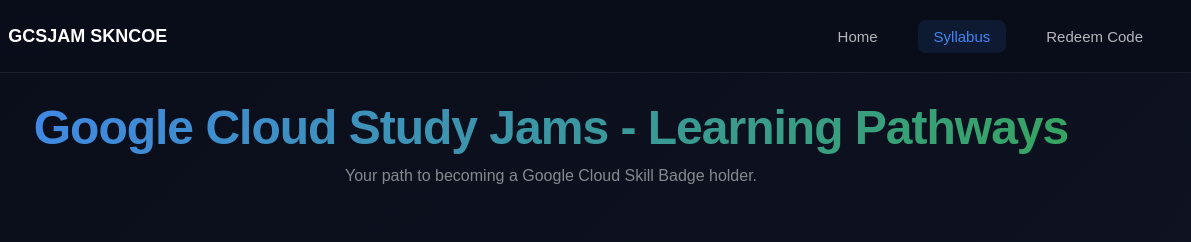
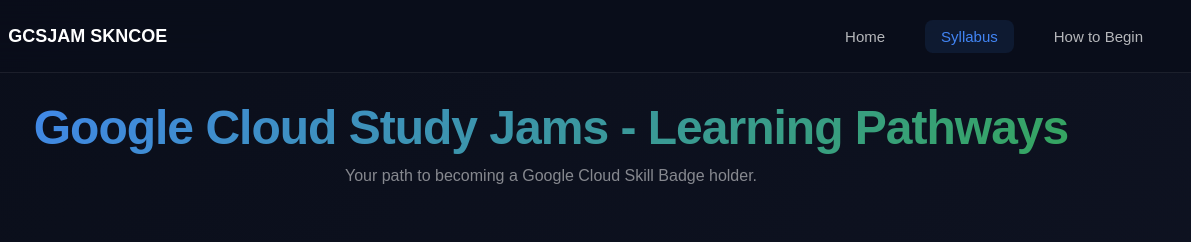
Before and after one commit to Swarnim31/cloud-study-jams-dashboard, a website: page syllabus.html in a window 1280 px wide. Shown: the top 242 px of the page, 89-1280 px from the left. Drawn offline with Linux system fonts and the light colour scheme; a web font is replaced by a local one.

Commit message:
Update syllabus.html

```diff
--- a/syllabus.html
+++ b/syllabus.html
@@ -272,7 +272,7 @@
             <div class="nav-links">
                 <a href="index.html" data-page="home">Home</a>
                 <a class="active" data-page="syllabus">Syllabus</a>
-                <a href="https://notifications.google.com/g/p/ANiao5ojXaH-2FfQWe-fDikaGeIEWRsa8O8tzYYXJyHSA7jXYqFx0nNe8TxJBm6Yk7919PHTG7Jj482LN2zkM5wtUNOUSe4-CnAT1UD6Q1P2Vmhvtu81MAEK6fIrI-9vYKPbR87ADcNZtcAuBFArclgOw6pHOMeKAolSTUW7NmJX8qz9dvxV" target="_blank">Redeem Code</a>
+                <a href="how-to-begin.html">How to Begin</a>
             </div>
         </div>
     </nav>
```
